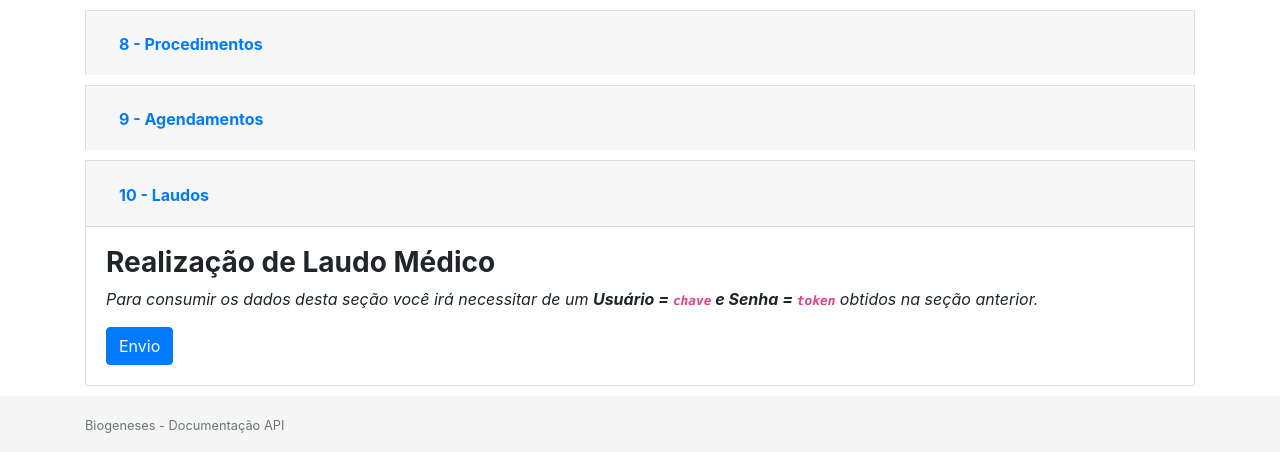
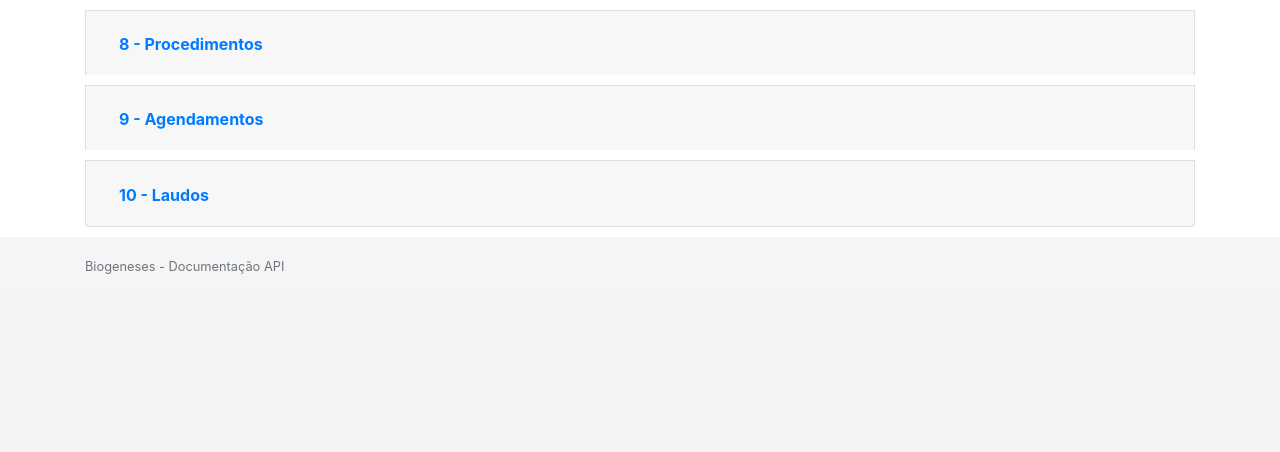
Before and after one commit to rhuancarlos/apibiodoc, a PHP site: page / in a window 1280 px wide. Shown: the part 607-1059 px from the top of the page. After the commit the page ends 881 px from the top, so only its background shows below. Run offline with PHP 8.4, Linux system fonts and the light colour scheme.

Commit message:
correções doc para laudos

```diff
--- a/body.php
+++ b/body.php
@@ -154,7 +154,7 @@
       </h2>
     </div>
 
-    <div id="heading10" class="collapse show" aria-labelledby="heading9" data-parent="#accordionExample">
+    <div id="collapse10" class="collapse" aria-labelledby="heading10" data-parent="#accordionExample">
       <div class="card-body">
         <?php include_once('rotas/secao-laudos.php');?>
       </div>
--- a/funcoes.php
+++ b/funcoes.php
@@ -24,7 +24,7 @@ defined('ROTA_FUNCAO_GET_PROFESSIONAL_PAGINACAO')  OR define('ROTA_FUNCAO_GET_PR
 defined('ROTA_FUNCAO_POST_PROFISSIONAIS')  OR define('ROTA_FUNCAO_POST_PROFISSIONAIS', "profissionais/profissionais_com_horarios");
 defined('ROTA_FUNCAO_POST_PROCEDIMENTOS')  OR define('ROTA_FUNCAO_POST_PROCEDIMENTOS', "procedimento/filtros");
 defined('ROTA_FUNCAO_POST_AGENDAMENTOS_CADASTRO')  OR define('ROTA_FUNCAO_POST_AGENDAMENTOS_CADASTRO', "marcacoes/efetivar_cadastro");
-defined('ROTA_FUNCAO_POST_LAUDO_SALVAR')  OR define('ROTA_FUNCAO_POST_LAUDO_SALVAR', "laudo/report");
+defined('ROTA_FUNCAO_POST_LAUDO_SALVAR')  OR define('ROTA_FUNCAO_POST_LAUDO_SALVAR', "report");
 
 $PARAMETROS_AUTENTICACAO = array(
 	array("campo" => "matricula", "obrigatorio" => "Sim", "tipo" => "String", "descricao" => "Matricula de acesso cadastradas no sistema biogeneses"),
@@ -34,6 +34,7 @@ $PARAMETROS_MARCACAO_PERIODO = array(
 	array("campo" => "data", "obrigatorio" => "Sim", "tipo" => "String", "criptografado" => "Não", "descricao" => "Data que deseja requisitar os atendimentos."),
 	array("campo" => "tipo_baixa", "obrigatorio" => "Não", "tipo" => "String", "criptografado" => "Não", "descricao" => "Refere-se a situação do atendimento.<br><small><b>dados aceitos:</b> <code>PRESENTE, FALTOU, DESMARCADO, ATENDIDO, REMARCADO</code></small></br>"),
 	array("campo" => "tipo_atendimento", "obrigatorio" => "Não", "tipo" => "String", "criptografado" => "Não", "descricao" => "Refere-se ao tipo do atendimento, se este é consulta, exames etc.<br><small><b>dados aceitos:</b> <code>CIRURGIA, CONSULTA, EXAME, NÃO INFORMADO, RETORNO</code></small></br>"),
+	array("campo" => "tipoatendimento_sigla", "obrigatorio" => "Não", "tipo" => "String", "criptografado" => "Não", "descricao" => "Refere-se ao sigla do atendimento, esta informação é considerada uma constante. Desta forma pode-se utiliza-la como ponto de referencia nas consulta de dados.<br><small><b>dados aceitos:</b> <code>CIRURGIA = CIR, CONSULTA = CON, EXAME = EXA, NÃO INFORMADO = NIN, RETORNO = RTN</code></small></br>"),
 	array("campo" => "profissional_id", "obrigatorio" => "Não", "tipo" => "String", "criptografado" => "Sim", "descricao" => "Código do médico profissional que foi informado no ato da abertura do atendimento."),
 );
 
```
